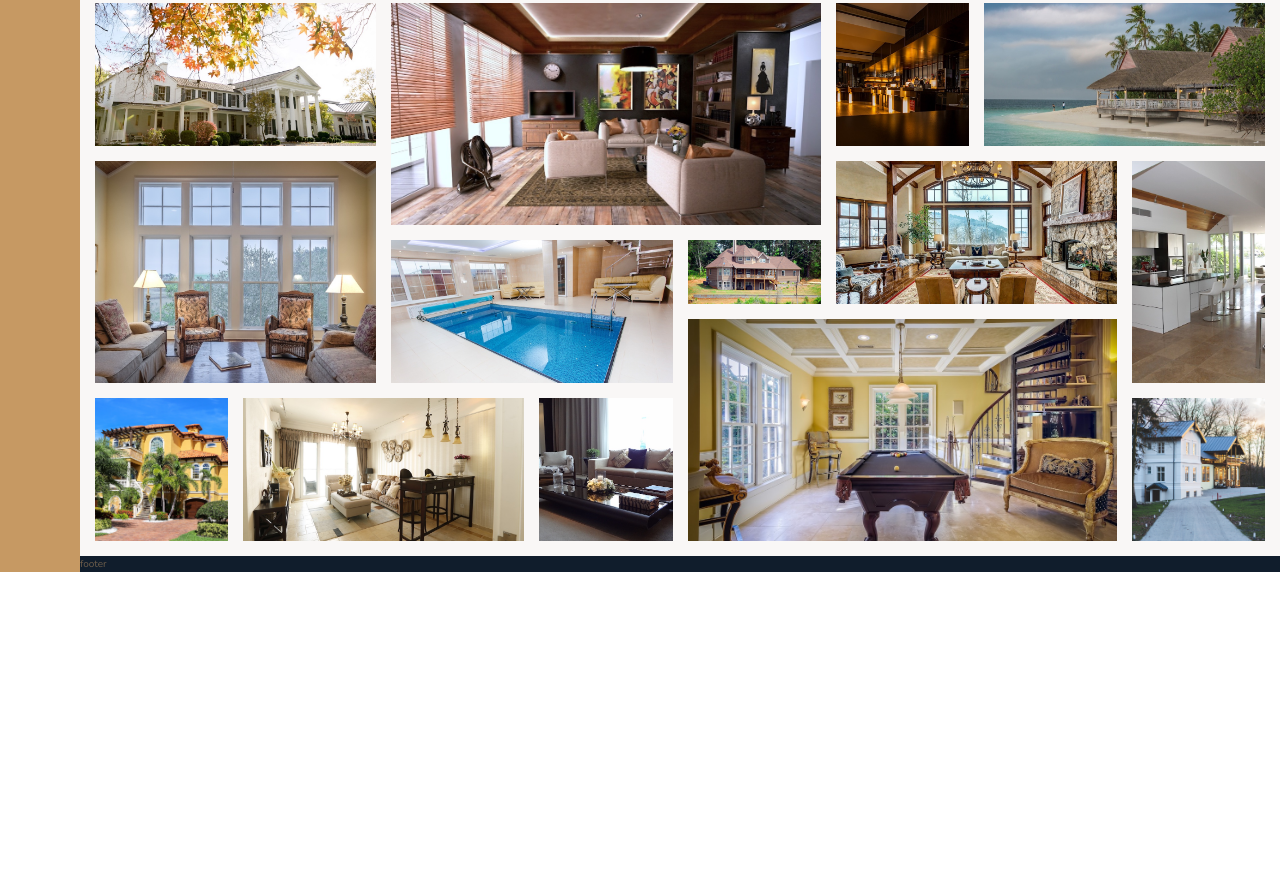
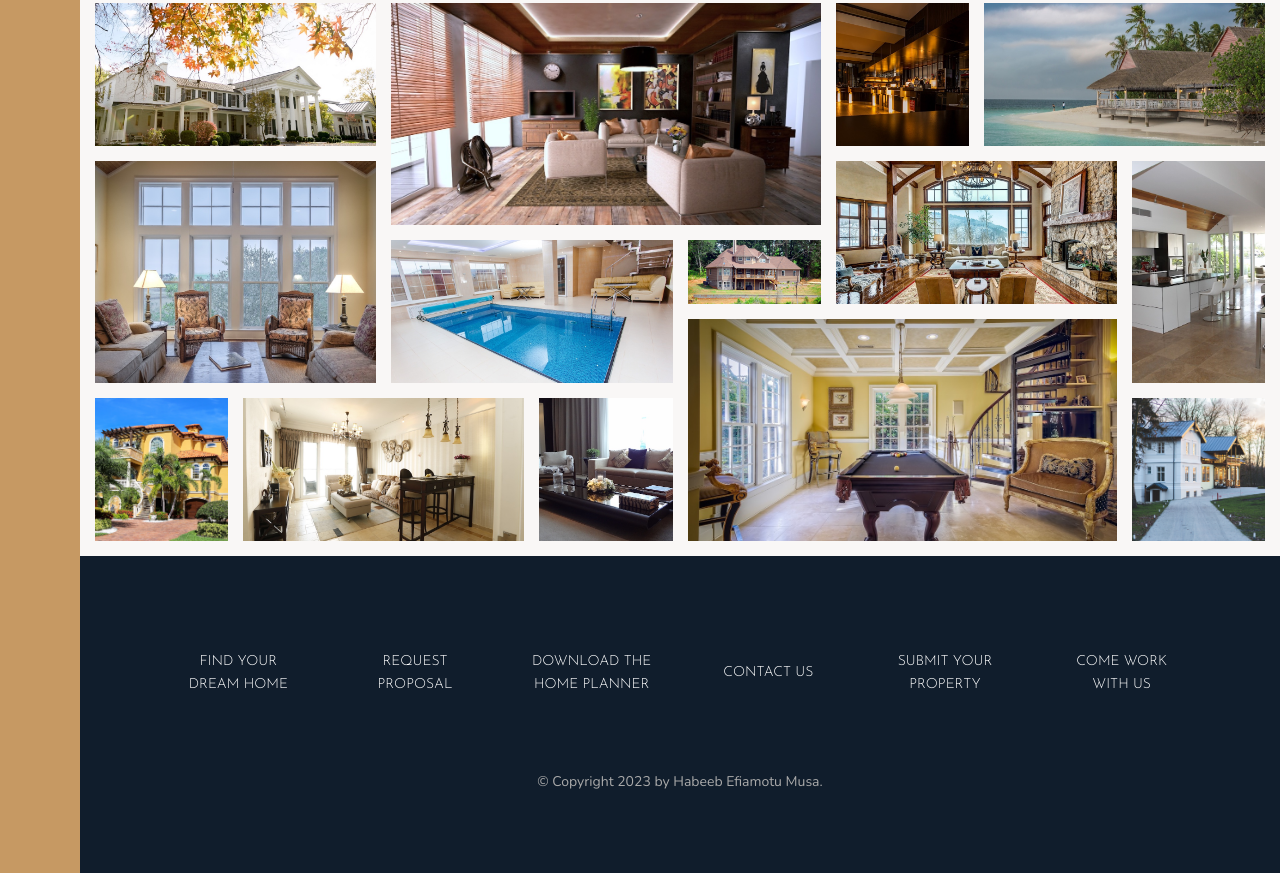
Before and after one commit to Efiamotu-1/Lockett, a website: page index.html in a window 1280 px wide. Shown: the part 3084-3957 px from the top of the page. Before the commit the page ends 3656 px from the top, so only its background shows below. Drawn offline with nearby package versions, Linux system fonts and the light colour scheme.

Commit message:
complete footer section

```diff
--- a/index.html
+++ b/index.html
@@ -298,6 +298,19 @@
             <figure class="gallery__item gallery__item--13"><img src="img/gal-13.jpeg" alt="Gallery image 13" class="gallery__img"></figure>
             <figure class="gallery__item gallery__item--14"><img src="img/gal-14.jpeg" alt="Gallery image 14" class="gallery__img"></figure>
         </section>
-        <footer class="footer">footer</footer>
+        <footer class="footer">
+            <ul class="nav">
+                <li class="nav__item"><a href="" class="nav__link">Find your dream home</a></li>
+                <li class="nav__item"><a href="" class="nav__link">Request proposal</a></li>
+                <li class="nav__item"><a href="" class="nav__link">Download the home planner</a></li>
+                <li class="nav__item"><a href="" class="nav__link">Contact us</a></li>
+                <li class="nav__item"><a href="" class="nav__link">Submit your property</a></li>
+                <li class="nav__item"><a href="" class="nav__link">Come work with us</a></li>
+            </ul>
+
+            <p class="copyright">
+                &copy; Copyright 2023 by Habeeb Efiamotu Musa.
+            </p>
+        </footer>
     </body>
 </html>
--- a/sass/_footer.scss
+++ b/sass/_footer.scss
@@ -1,4 +1,39 @@
 .footer {
     background-color: $color-secondary;
     grid-column: full-start / full-end;
+    padding: 8rem;
 }
+
+.nav {
+    list-style: none;
+    display: grid;
+    grid-template-columns: repeat(auto-fit, minmax(15rem, 1fr));
+    grid-gap: 2rem;
+    align-items: center;
+
+    &__link,
+    &__link:visited {
+        font-size: 1.4rem;
+        color: #fff;
+        text-decoration: none;
+        font-family: $font-display;
+        text-transform: uppercase;
+        text-align: center;
+        padding: 1.5rem;
+        display: block;
+        transition: all .2s;
+
+    }
+        &__link:hover,
+        &__link:active {
+            background-color: rgba(#fff, .05);
+            transform: translateY(-3px);
+        }
+}
+
+.copyright {
+    font-size: 1.4rem;
+    color: $color-grey-light-2;
+    margin-top: 6rem;
+    text-align: center;
+}
```
Also changed, not shown: css/style.comp.css.
